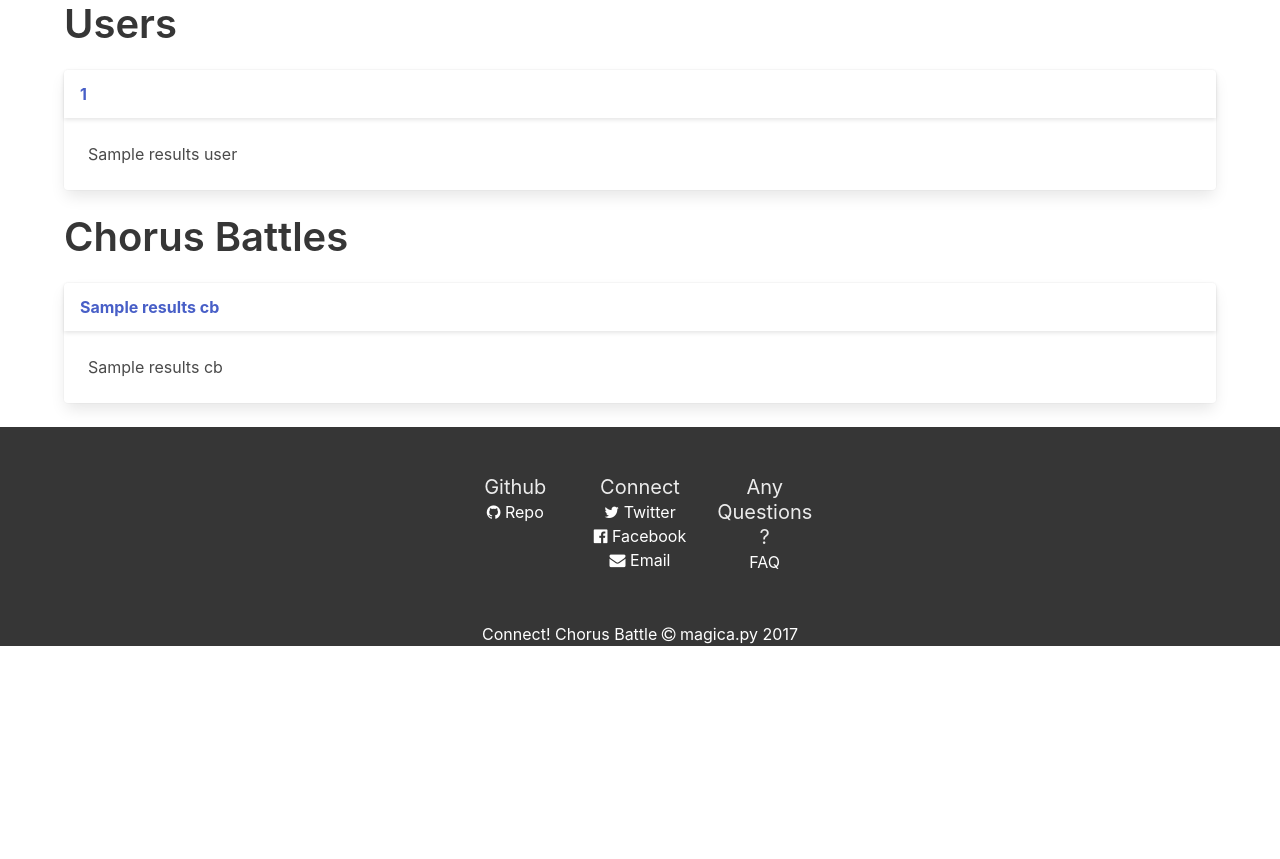
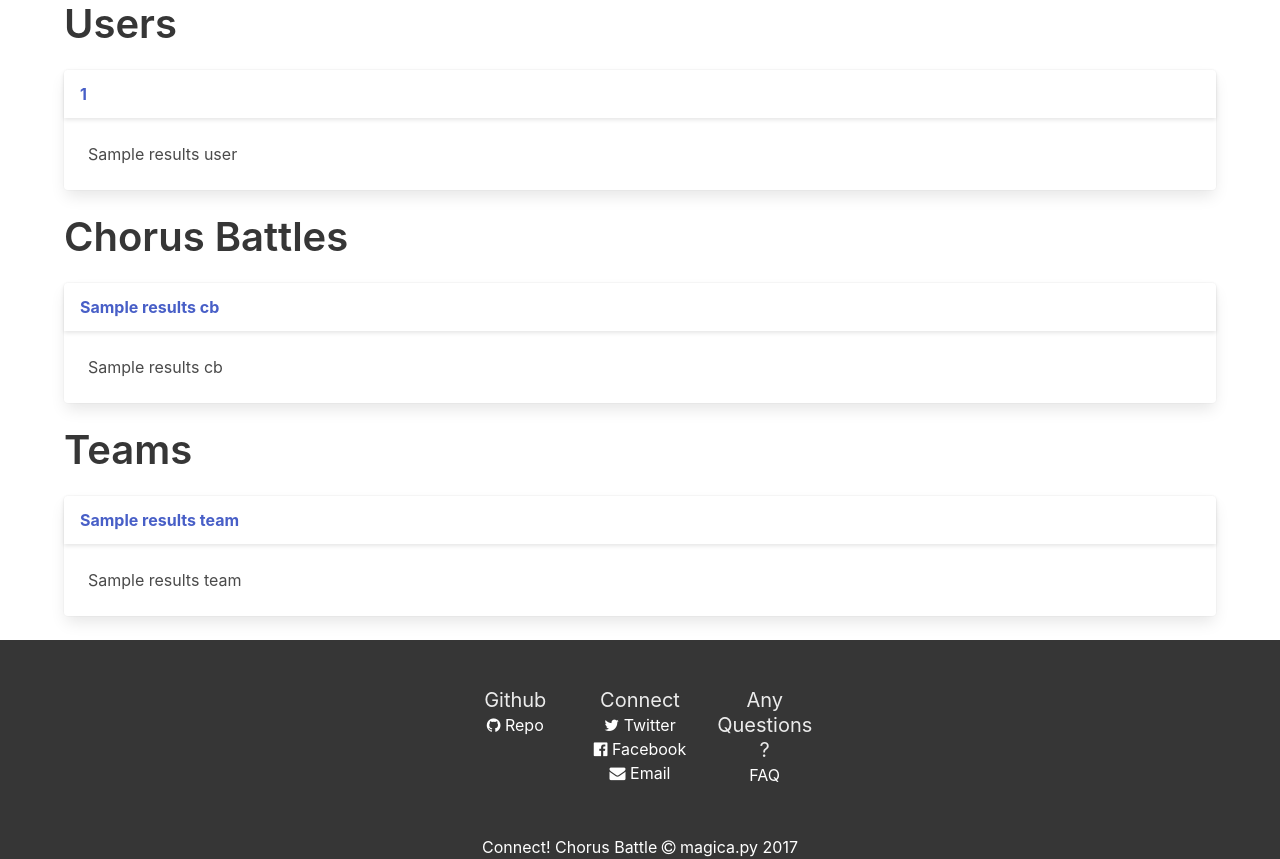
Before and after one commit to jchen2186/cb-platform, a Flask app: template cbapp/templates/searchresult.html in a window 1280 px wide. Shown: the part 211-1070 px from the top of the page. Before the commit the page ends 857 px from the top, so only its background shows below. Run offline with Flask 2, Linux system fonts and the light colour scheme; the template is opened without the code that fills it: most values are stand-ins (such as "Sample title", 1, 10 or a date in 2020); some libraries are stand-ins or nearby versions.

Commit message:
search for teams

```diff
--- a/cbapp/templates/searchresult.html
+++ b/cbapp/templates/searchresult.html
@@ -52,6 +52,27 @@
 	</div>
 	<br>
 	{% endfor %}
+
+	<!-- Search Results for Teams -->
+	<div class="container">
+		<h2 class="title is-2">Teams</h2>
+	</div>
+	<br>
+	{% for i in range(resultsTeams|length) %}
+	<div class="card">
+		<header class="card-header">
+			<p class="card-header-title">
+				<a href="/team/{{resultsTeams[i][0]}}">{{resultsTeams[i][1]}}</a>
+			</p>
+		</header>
+		<div class="card-content">
+			<div clas="content">
+				{{resultsTeams[i][2]}}
+			</div>
+		</div>
+	</div>
+	<br>
+	{% endfor %}
 </div>
 
 {% endblock %}
```
